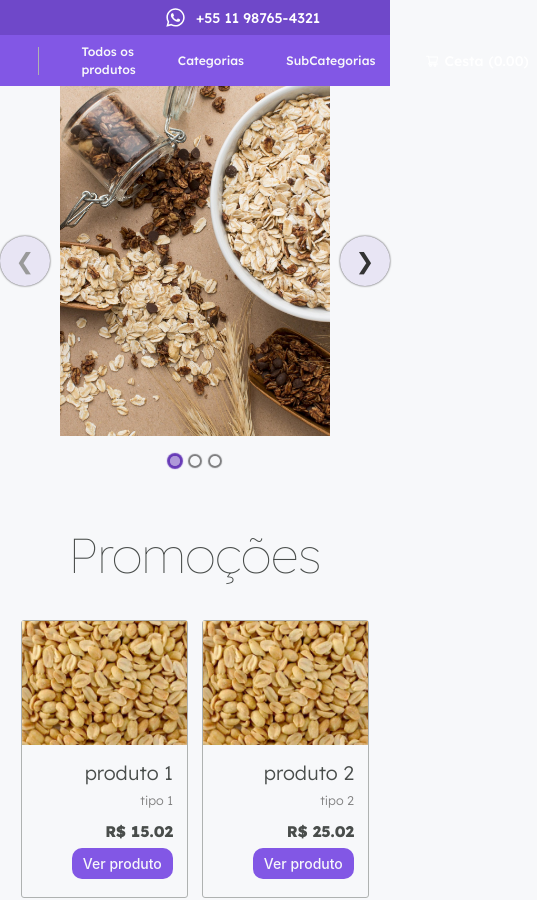
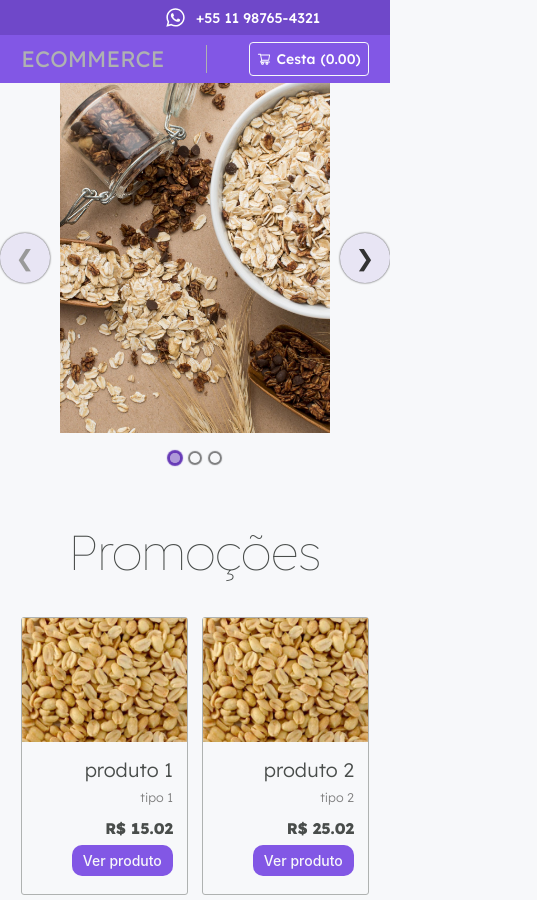
Before and after one commit to brbvi/e-commerce-simple, a Next.js app: page / in a window 390 px wide. Shown: the top 900 px of the page, 537 px wide, since content can reach past the window. Built offline with nearby package versions, Linux system fonts and the light colour scheme.

Commit message:
feat: initial responsive header

```diff
--- a/src/components/Header/style.ts
+++ b/src/components/Header/style.ts
@@ -34,14 +34,6 @@ export const HeaderDown = styled.div`
     border-right: 1px solid var(--gray-200);
   }
 
-  a {
-    font-size: 0.875rem;
-    text-decoration: none;
-    color: var(--gray-50);
-
-    transition: opacity 0.3s;
-  }
-
   .animationBar {
     width: 0%;
     height: 1px;
@@ -54,12 +46,25 @@ export const HeaderDown = styled.div`
   .wrapper {
     margin-right: 3rem;
 
+    a {
+      font-size: 0.875rem;
+      text-decoration: none;
+      color: var(--gray-50);
+
+      transition: opacity 0.3s;
+    }
+
     &:hover .animationBar {
       width: 100%;
     }
 
     &:hover a {
       opacity: 0.6;
+    }
+  }
+  @media (max-width: 1080px) {
+    .wrapper {
+      display: none;
     }
   }
 `
```
